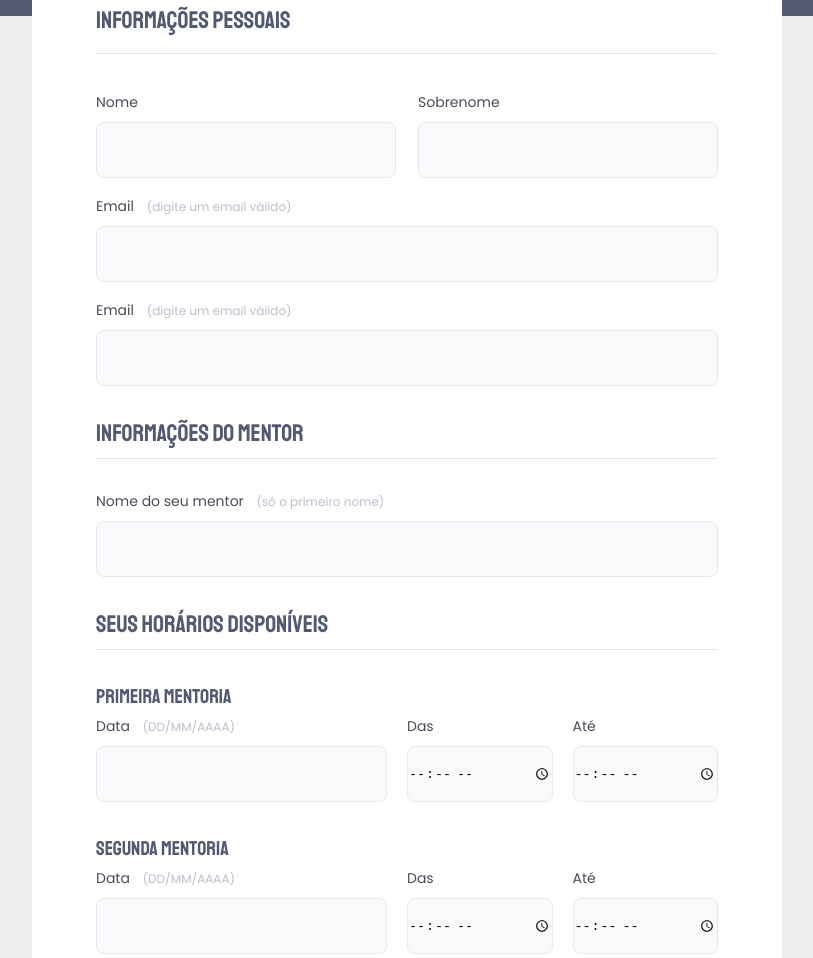
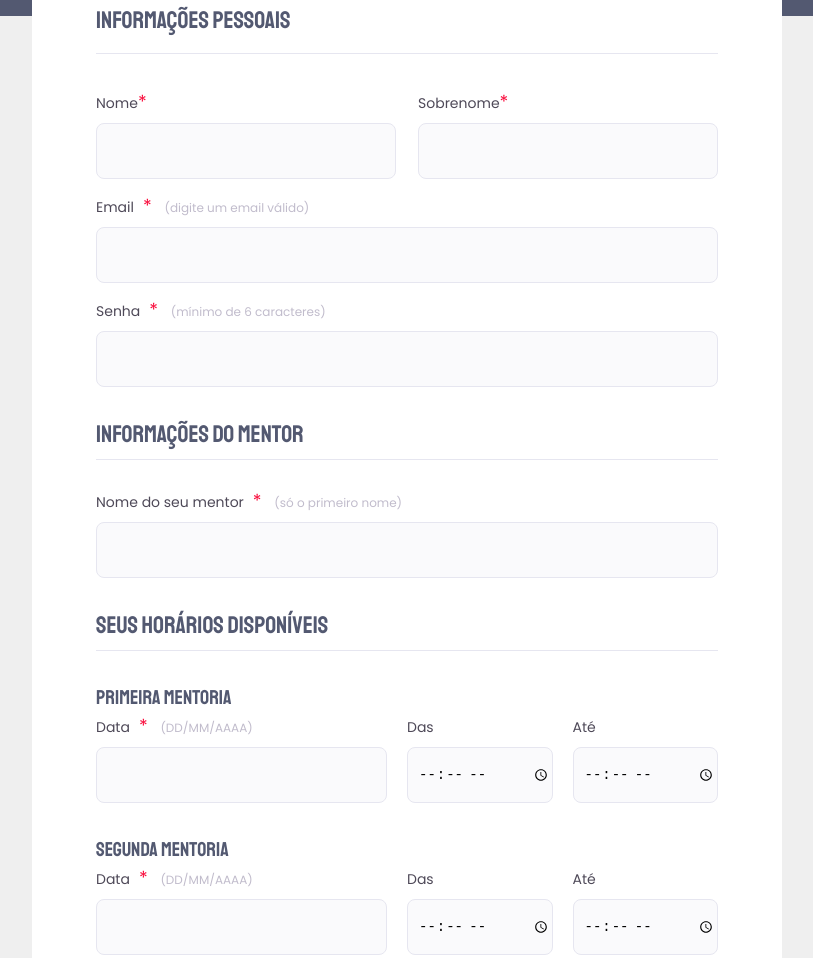
Before and after one commit to AndersonChavesS/Desafio-03-HTML-e-CSS-Formulario-intermediario, a plain HTML site: page index.html in a window 1280 px wide. Shown: the part 420-1378 px from the top of the page, without its empty margins (233-1046 px from the left). Drawn offline with Linux system fonts and the light colour scheme.

Commit message:
refatoração

```diff
--- a/index.html
+++ b/index.html
@@ -29,26 +29,26 @@
 
             <div class="box_fullname">
               <div class="box_firstname">
-                <label for="name">Nome</label>
+                <label for="name">Nome<span class="mandatory">*</span></label>
                 <input type="text" id="name" />
               </div>
 
               <div class="box_surname">
-                <label for="surname">Sobrenome</label>
+                <label for="surname">Sobrenome<span class="mandatory">*</span></label>
                 <input type="text" id="surname" />
               </div>
             </div>
 
             <div class="box_email">
               <label for="email"
-                >Email <span>(digite um email válido)</span></label
+                >Email<span class="mandatory">*</span> <span>(digite um email válido)</span></label
               >
               <input type="email" id="email" />
             </div>
 
             <div class="box_password">
               <label for="password"
-                >Email <span>(digite um email válido)</span></label
+                >Senha<span class="mandatory">*</span> <span>(mínimo de 6 caracteres)</span></label
               >
               <input type="password" id="password" />
             </div>
@@ -61,7 +61,7 @@
 
             <div class="box_name_mentor">
               <label for="firstname"
-                >Nome do seu mentor <span>(só o primeiro nome)</span></label
+                >Nome do seu mentor<span class="mandatory">*</span> <span>(só o primeiro nome)</span></label
               >
               <input type="text" id="firstname" />
             </div>
@@ -76,7 +76,7 @@
 
               <div class="box__fildset">
                 <div class="box_time">
-                  <label for="date">Data <span>(DD/MM/AAAA)</span></label>
+                  <label for="date">Data<span class="mandatory">*</span> <span>(DD/MM/AAAA)</span></label>
                   <input type="datetime" id="date" />
                 </div>
 
@@ -97,7 +97,7 @@
 
               <div class="box__fildset">
                 <div class="box_time">
-                  <label for="date">Data <span>(DD/MM/AAAA)</span></label>
+                  <label for="date">Data<span class="mandatory">*</span> <span>(DD/MM/AAAA)</span></label>
                   <input type="datetime" id="date" />
                 </div>
 
--- a/style.css
+++ b/style.css
@@ -112,6 +112,9 @@ form {
   border-radius: 8px;
   border: 1px solid #e6e6f0;
   background: #fafafc;
+
+  font-size: 14px;
+  padding-left: 10px;
 }
 
 .box_email,
@@ -129,6 +132,14 @@ form {
   font-size: 12px;
   line-height: 20px;
   margin-left: 9px;
+  transition: 0.4s;
+}
+
+.box_email label span:hover,
+.box_password label span:hover,
+.box_name_mentor label span:hover,
+.box_time label span:hover {
+  color: #898692;
 }
 
 .container__fildset__secondary legend {
@@ -212,5 +223,15 @@ footer .btn {
 }
 
 footer .btn:hover {
-    background: #963145;
+  background: #963145;
 }
+
+.box_firstname label .mandatory,
+.box_surname label .mandatory,
+.box_email label .mandatory,
+.box_password label .mandatory,
+.box_name_mentor label .mandatory,
+.box_time label .mandatory {
+  color: #f90a3a;
+  font-size: 18px;
+}
```
